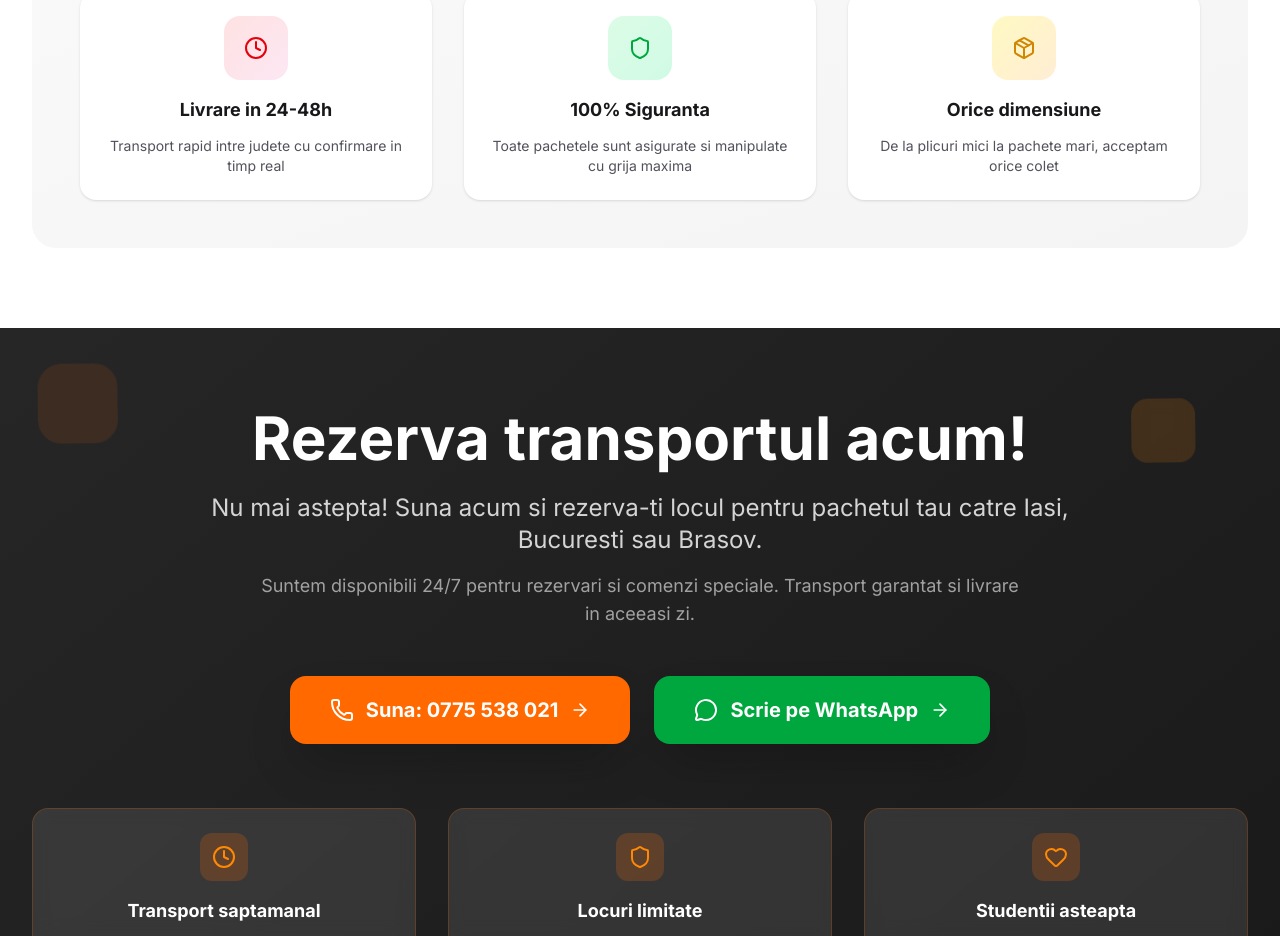
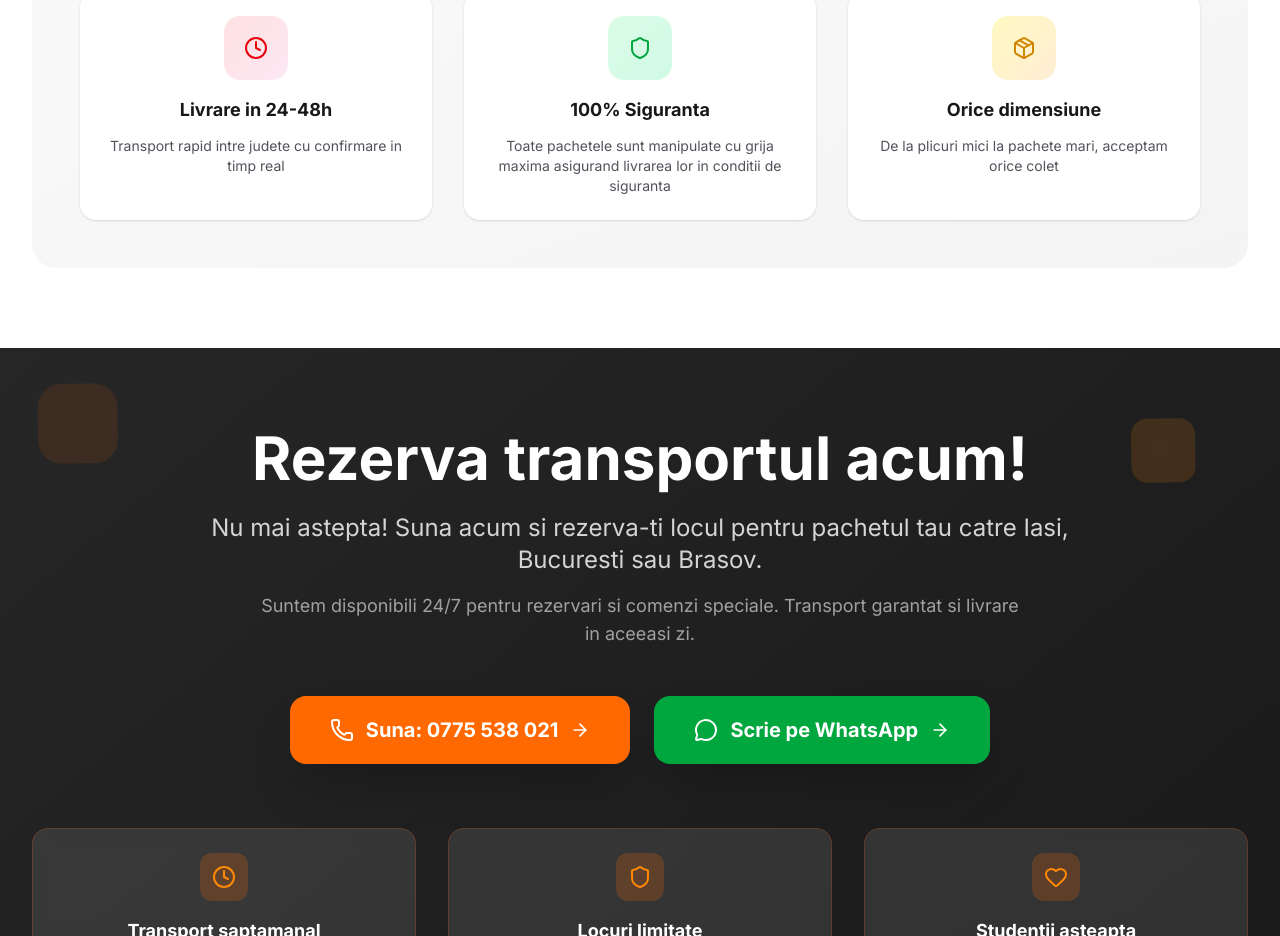
Before and after one commit to mateismarius/coletul-studentului, a Next.js app: page / in a window 1280 px wide. Shown: the part 2100-3036 px from the top of the page. Built offline with nearby package versions, Linux system fonts and the light colour scheme; a web font is replaced by a local one.

Commit message:
Update Services.tsx
update features

```diff
--- a/components/layout/Services.tsx
+++ b/components/layout/Services.tsx
@@ -62,7 +62,7 @@ export default function Services() {
         {
             icon: Shield,
             title: "100% Siguranta",
-            description: "Toate pachetele sunt asigurate si manipulate cu grija maxima",
+            description: "Toate pachetele sunt manipulate cu grija maxima asigurand livrarea lor in conditii de siguranta",
             color: "from-green-100 to-emerald-100",
             iconColor: "text-green-600"
         },
```
